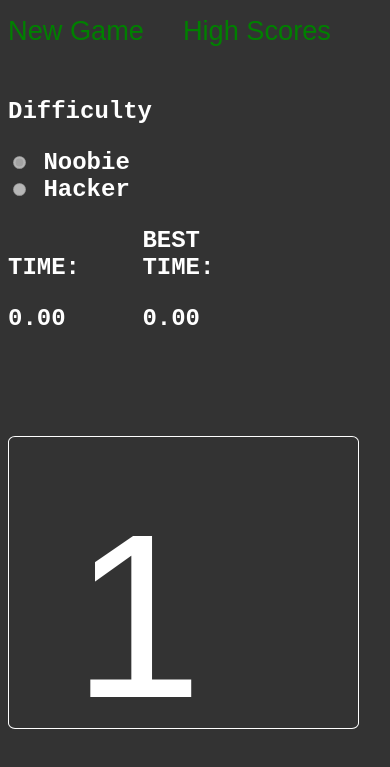
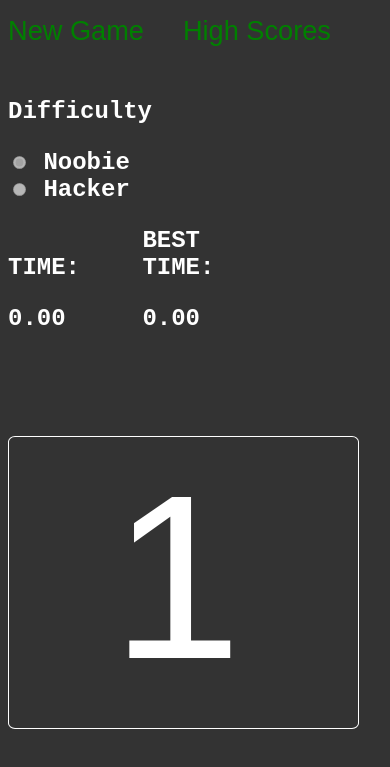
Before and after one commit to advaiswamy/Delta_WebDev_Task_1, a plain HTML site: page index.html in a window 390 px wide. Both pictures are taken after a click on the element "Click here to Start". Shown: the part 135-902 px from the top of the page. Drawn offline with Linux system fonts and the light colour scheme.

Commit message:
Fix padding for numbers

```diff
--- a/styles.css
+++ b/styles.css
@@ -132,7 +132,7 @@ a{
   }
 
   .Start2{
-    padding : 10% 15%;
+    padding : 0 25vw;
     font-size: 60vw;
   }
 
```
